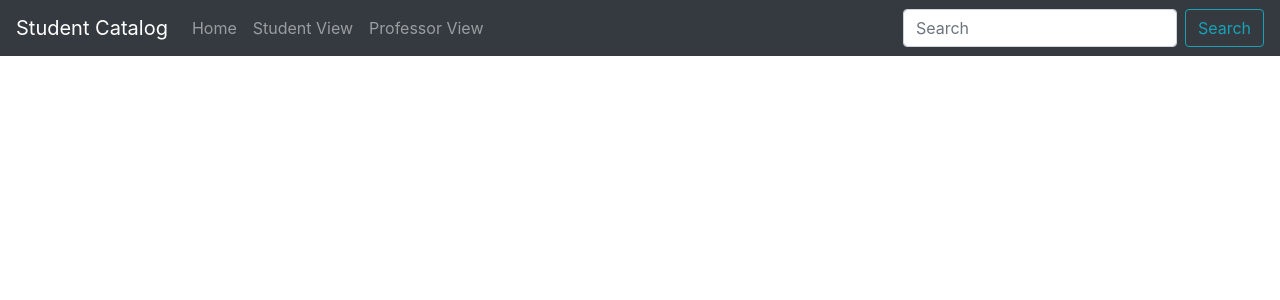
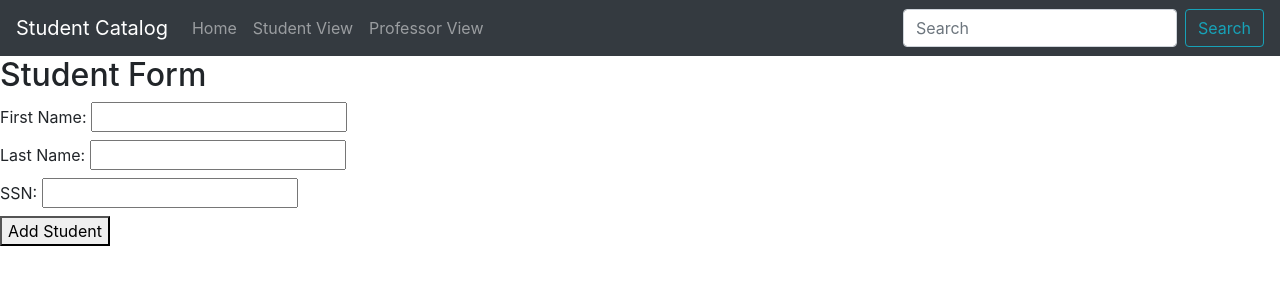
Before and after one commit to rweems/StudentCatalog, a React (Create React App) app in the folder student-catalog/: page /update/1 in a window 1280 px wide. Shown: the top 300 px of the page. Built offline with nearby package versions, Linux system fonts and the light colour scheme.

Commit message:
Added update component

```diff
--- a/student-catalog/src/App.js
+++ b/student-catalog/src/App.js
@@ -11,6 +11,7 @@ import ViewProfStudents from "./components/ViewProfStudents";
 import Form from "reactstrap/es/Form";
 import {Button, FormControl, Nav, Navbar} from "react-bootstrap";
 import Student from "./components/Student";
+import UpdateStudent from "./components/UpdateStudent";
 
 
 function goToSingle(input) {
@@ -44,6 +45,7 @@ class App extends Component {s
                             <Route path="/professor/show" component={ViewProfStudents}/>
                             <Route path="/add" component={AddStudent} />
                             <Route path="/find/:id" component={Student}  />
+                            <Route path="/update/:id" component={UpdateStudent} />
                         </Switch>
 
                 </Router>
--- /dev/null
+++ b/student-catalog/src/components/UpdateStudent.js
@@ -0,0 +1,69 @@
+import React, {Component, useState} from "react";
+import axios from 'axios';
+
+class UpdateStudent extends Component {
+
+    state = {
+        firstName: '',
+        lastName: '',
+        ssn: ''
+    };
+    studentId;
+
+
+
+    handleUpdate = (event) => {
+        event.preventDefault();
+
+        const student = {
+            firstName: this.state.firstName,
+            lastName: this.state.lastName,
+            ssn: this.state.ssn
+        };
+        axios.put(`http://localhost:8080/update/${this.props.match.params.id}`, student )
+            .then(response => {
+                console.log(response)
+                console.log(response.data)
+            });
+        this.props.history.push('/students/show');
+
+    };
+
+    handleChange = (event) =>{
+        this.setState(
+            {
+                [event.target.name]: event.target.value
+            });
+    };
+
+    render() {
+        return (
+            <div>
+                <h2>Student Form</h2>
+                <form onSubmit = {this.handleUpdate}>
+
+                    <label>
+                        First Name: <input type="text" name="firstName" onChange={this.handleChange}/>
+                    </label>
+                    <br />
+                    <label>
+                        Last Name: <input type="text" name="lastName" onChange={this.handleChange}/>
+                    </label>
+                    <br />
+                    <label>
+                        SSN: <input type="text" name="ssn" onChange={this.handleChange} maxLength={4}/>
+                    </label>
+                    <br/>
+                    <button type="submit">Add Student</button>
+                </form>
+            </div>
+        )
+
+
+    }
+
+
+
+}
+
+export default UpdateStudent;
--- a/student-catalog/src/components/ViewStudents.js
+++ b/student-catalog/src/components/ViewStudents.js
@@ -54,6 +54,7 @@ class ViewStudents extends Component {
                                             <td>{student.id}</td>
                                             <td>{student.firstName}</td>
                                             <td>{student.lastName}</td>
+                                            <td><button onClick={() => window.location.href=`/update/${student.id}` } studentId={student.id}>Edit</button></td>
                                         </tr>)
                                 )
                             }
```
